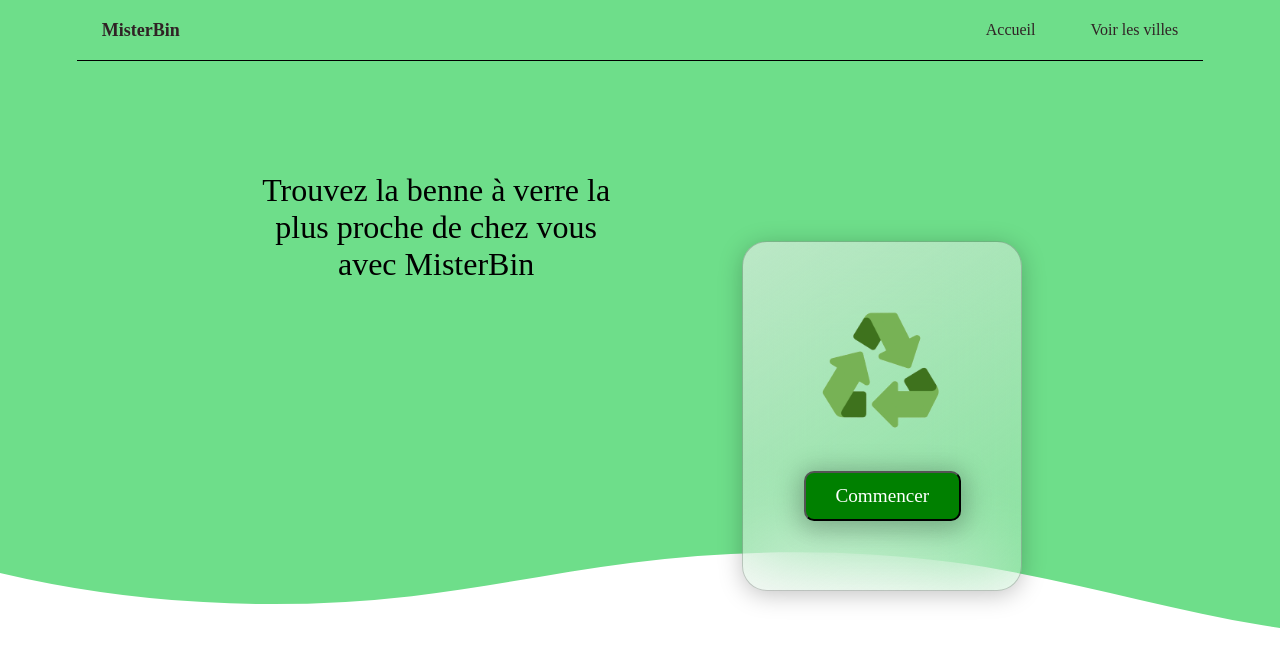
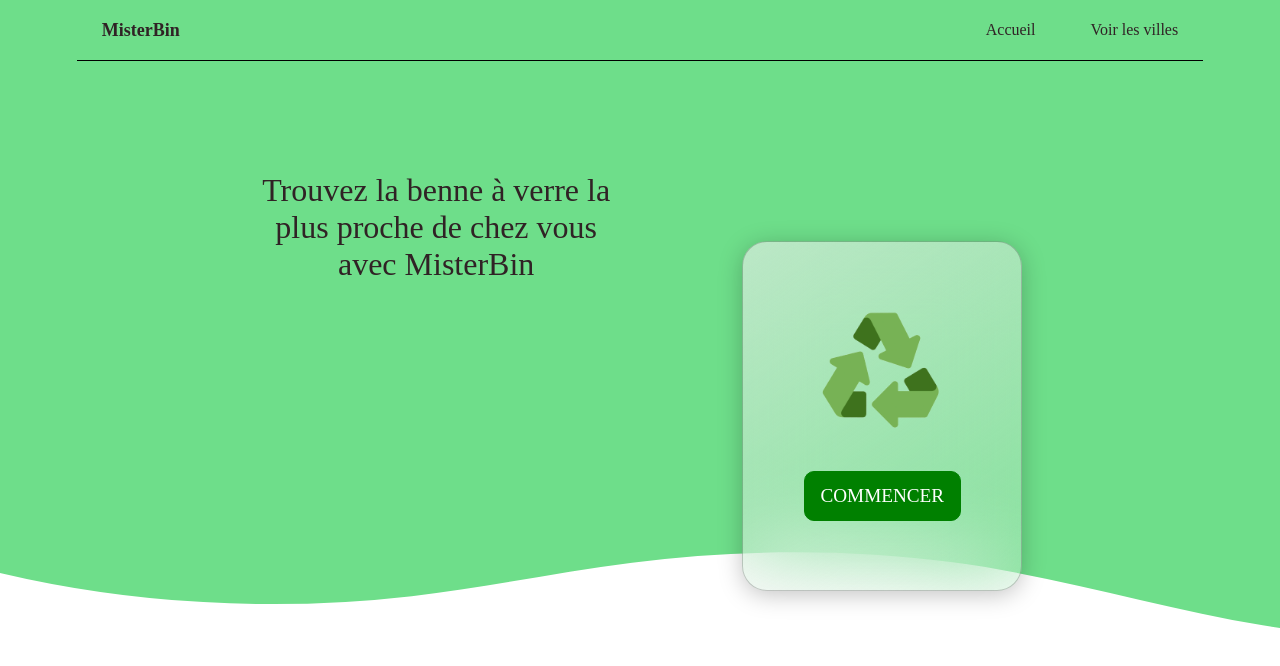
Before and after one commit to YounesBessa/MisterBin, a React (Create React App) app in the folder front.misterbin/: page / in a window 1280 px wide. Shown: the top 666 px of the page. Built offline with nearby package versions, Linux system fonts and the light colour scheme.

Commit message:
💄 update home page style

```diff
--- a/front.misterbin/src/App.tsx
+++ b/front.misterbin/src/App.tsx
@@ -10,6 +10,7 @@ function App() {
     <AppContainer>
       <Navbar/>
       <Body>
+      <GreenContainer>
         <Featured>
       <Title>
       Trouvez la benne à verre la plus proche de chez vous avec MisterBin
@@ -21,12 +22,13 @@ function App() {
           width={120}
           height={120}
         />
-      <Button>Commencer</Button>
+      <Button>COMMENCER</Button>
         {/* <Image src="../public/static/images/recycle.png" alt="" width={3200}height={23}/> */}
       </Card>
       </Featured>
+      </GreenContainer>
+      <Wave/>
       </Body>
-      <Wave/>
     </AppContainer>
   );
 }
@@ -34,9 +36,13 @@ function App() {
 const AppContainer = styled.div`
 background-color:#6EDE8A;
 font-family:'Montserrat-Light';
+/* color: #222222; */
+color: #302225;
 `
 
-const Body = styled.div`
+const Body = styled.div``
+
+const GreenContainer = styled.div`
 display: flex;
 justify-content: center;
 margin: 0 130px;
@@ -62,10 +68,17 @@ background-color:#008000;
 color: white;
 width:157px;
 height: 50px;
-box-shadow: 0px 4px 25px 5px rgba(0, 0, 0, 0.25);
+outline: none;
+border: 1px solid #008000;
 border-radius: 10px;
 font-family: 'Montserrat-Light';
 font-size: larger;
+cursor: pointer;
+:hover{
+  background-color: white;
+  color:#008000;
+  transition: all 0.2s;
+}
 `
 
 
```
